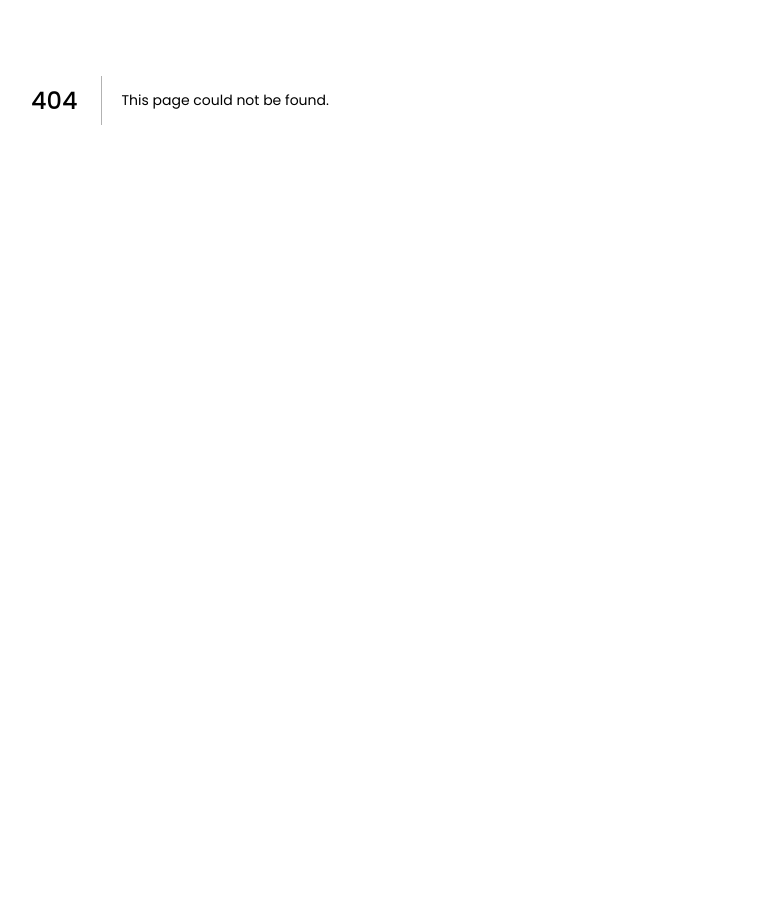
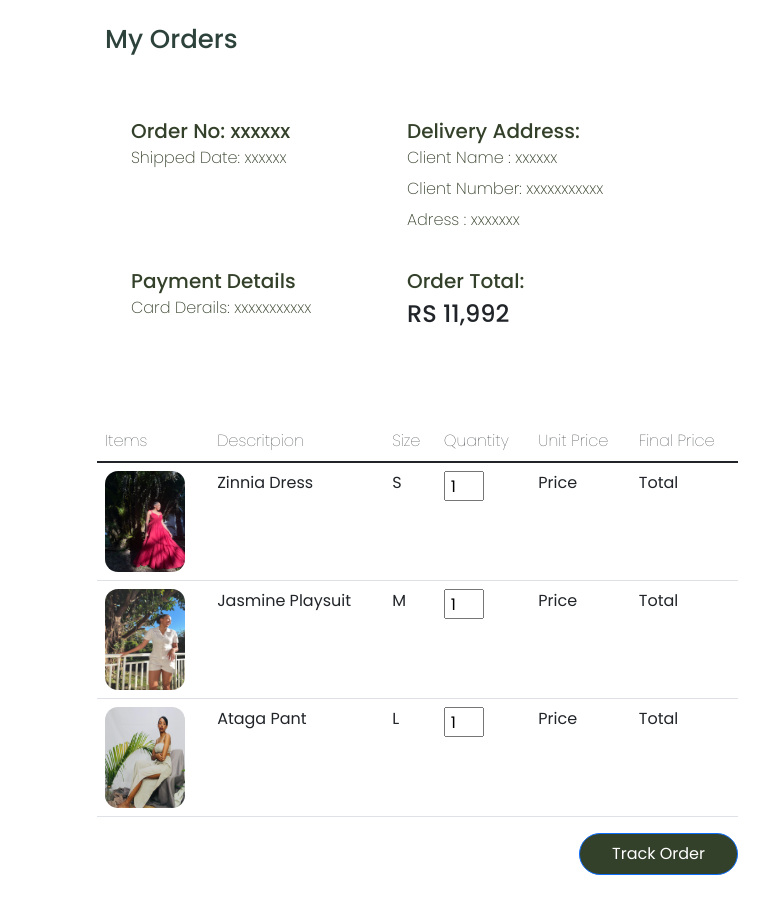
Before and after one commit to shal0mdave/kenaya-ecommerce-frontend, a Next.js app: page /myorders in a window 1280 px wide. Before the commit this address had no page. Shown: the part 300-1214 px from the top of the page, without its empty margins (460-1229 px from the left). Before the commit the page ends 800 px from the top, so only its background shows below. Built offline with nearby package versions, Linux system fonts and the light colour scheme.

Commit message:
my orders section / just need to add an arrow within the back button

```diff
--- /dev/null
+++ b/pages/myorders.js
@@ -0,0 +1,112 @@
+import { Container, Row, Col,Table,Button } from 'react-bootstrap'
+import Layout from './components/Layout'
+import Styles from '../styles/Myorders.module.css'
+
+
+export default function Myorders() {
+	return (
+		<Layout>
+			<section className={Styles.MyordersSection}>
+				<Container>
+					<Row>
+                        <Col>
+                            <div>
+
+                            </div>
+                        </Col>
+                        <Col md={7}>
+                            <Button className={Styles.Back} >Back</Button>
+                            <div className={Styles.Title}>
+                                <h2>My Orders</h2>
+                            </div>
+                        <Container className={Styles.Details}>
+                            <div className={Styles.OrderDetails}>
+                                <h3>Order No: xxxxxx</h3>
+                                <p>Shipped Date: xxxxxx</p>
+                            </div>
+                            <div className={Styles.DeliveryDetails}>
+                                <h3>Delivery Address:</h3>
+                                <p>Client Name : xxxxxx</p>
+                                <p>Client Number: xxxxxxxxxxx</p>
+                                <p>Adress : xxxxxxx</p>
+                            </div>
+                            <div className={Styles.PaymentDetails}>
+                                <h3>Payment Details</h3>
+                                <p>Card Derails: xxxxxxxxxxx</p>
+                            </div>
+
+                            <div className={Styles.Total}>
+                                <h3>Order Total:</h3>
+                                <h4>RS 11,992</h4>
+                            </div>
+
+                        </Container>
+
+
+                            <Table className={Styles.Product} responsive = "md" >
+                                <thead className={Styles.TableHead}>
+                                    <tr>
+                                    <th >Items</th>
+                                    <th >Descritpion</th>
+                                    <th >Size</th>
+                                    <th >Quantity</th>
+                                    <th >Unit Price</th>
+                                    <th >Final Price</th>
+                                    </tr>
+                                </thead>
+
+                                <tbody>
+                                    <tr>
+                                    <td >
+                                        <img className={Styles.ProductImage} src="./img/ZinniaDress.jpg"></img>
+
+                                    </td>
+                                    <td>Zinnia Dress </td>
+                                    <td>S</td>
+                                    <td>
+                                        <div>
+                                            <input className={Styles.Input} type="number" value="1" min="0" max="8"></input>
+                                        </div>
+                                    </td>
+                                    <td>Price</td>
+                                    <td>Total </td>
+                                    </tr>
+                                    <tr>
+                                    <td>
+                                    <img className={Styles.ProductImage} src="./img/JasminePlaysuit2.jpg"></img>
+                                    </td>
+                                    <td>Jasmine Playsuit </td>
+                                    <td>M </td>
+                                    <td>
+                                        <div>
+                                            <input className={Styles.Input} type="number" value="1" min="0" max="8"></input>
+                                        </div>
+                                    </td>
+                                    <td>Price</td>
+                                    <td>Total </td>
+                                    </tr>
+                                    <tr>
+                                    <td>
+                                    <img className={Styles.ProductImage} src="./img/AtagaPants3.jpg"></img>
+                                    </td>
+                                    <td>Ataga Pant </td>
+                                    <td>L </td>
+                                    <td>
+                                        <div>
+                                            <input className={Styles.Input} type="number" value="1" min="0" max="8"></input>
+                                        </div>
+                                    </td>
+                                    <td>Price</td>
+                                    <td>Total </td>
+                                    </tr>
+                                </tbody>
+                            </Table>
+                         <Button className={Styles.Track} >Track Order </Button>
+                        </Col>
+                    </Row>
+
+                    </Container>
+            </section>
+		</Layout>
+	)
+}
--- a/styles/Cart.module.css
+++ b/styles/Cart.module.css
@@ -62,7 +62,6 @@
     color: white;
     font-family: var(--font-family-poppins);
     background-color: var(--brown-color);
-    border: 1px solid #fff;
     border-radius: 26px;
     padding: 0.5em 2em;
     margin: 0px auto;
--- /dev/null
+++ b/styles/Myorders.module.css
@@ -0,0 +1,90 @@
+
+.MyordersSection {
+    padding-top: 8rem;
+    padding-bottom: 8rem;
+}
+.MyordersSection .Back{
+    margin-left: -40px;
+    margin-bottom: 20px;
+    color: white;
+    font-family: var(--font-family-poppins);
+    background-color: var(--brown-color);
+    border-radius: 26px;
+    padding: 0.5em 1em;
+}
+
+.MyordersSection .Title h2 {
+    font-size: 26px;
+    padding: 8px;
+    color: var(--green-color);
+    font-family: var(--font-family-poppins);
+}
+
+.MyordersSection .Details{
+    margin-left: 10px;
+    width:600px;
+    padding-top:50px;
+}
+
+.MyordersSection .OrderDetails ,.PaymentDetails  {
+  width: 50%;
+  height:150px;
+  float:left;
+
+}
+
+.MyordersSection .DeliveryDetails, .Total{
+  width: 48%;
+  height:150px;
+  overflow:hidden;
+}
+
+.MyordersSection p {
+font-family: var(--font-family-poppins);
+font-style: normal;
+font-weight: 200;
+font-size: 16px;
+line-height: 15px;
+color: var(--brown-color);
+}
+
+.MyordersSection h3{
+font-family: var(--font-family-poppins);
+font-size: 20px;
+line-height: 21px;
+color: var(--brown-color);
+}
+
+.MyordersSection .TableHead tr{
+    border: var(--green-color);
+ }
+
+
+ .MyordersSection .TableHead th{
+     font-size: 16px;
+     font-weight: lighter;
+     font-family: var(--font-family-poppins);
+ }
+
+ .MyordersSection .ProductImage {
+ width: 80px;
+ height: 101px;
+ border-radius: 13px;
+ }
+
+ .MyordersSection .Input{
+         width: 40px;
+         height: 30px;
+         padding: 5px;
+ }
+
+
+ .MyordersSection .Track {
+     color: white;
+     font-family: var(--font-family-poppins);
+     background-color: var(--brown-color);
+     border-radius: 26px;
+     padding: 0.5em 2em;
+     margin: 0px auto;
+     float: right;
+ }
```
